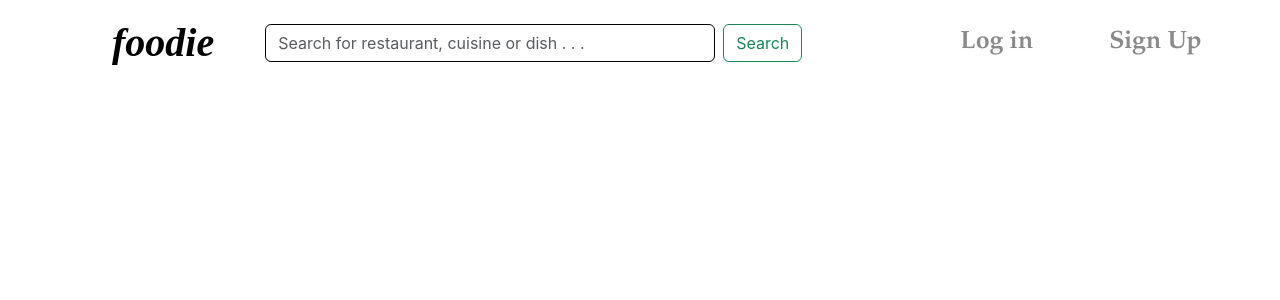
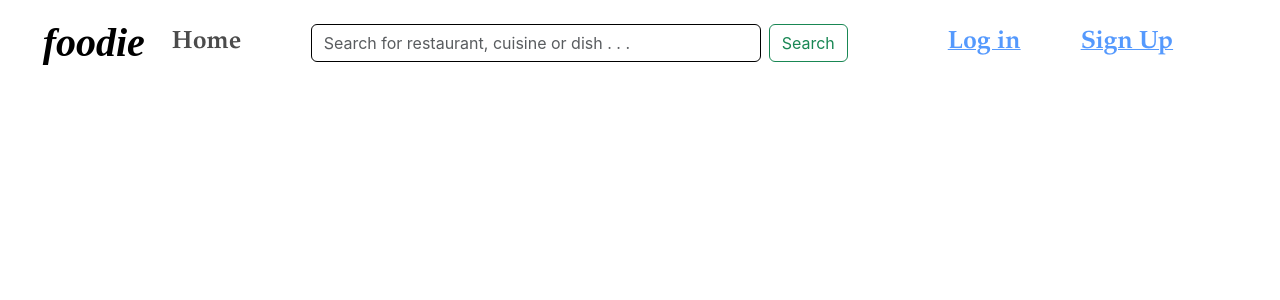
Before and after one commit to DharmilVirani/foodie, a React (Create React App) app: page / in a window 1280 px wide. Shown: the top 300 px of the page. Built offline with nearby package versions, Linux system fonts and the light colour scheme.

Commit message:
signup with link fxed

```diff
--- a/src/App.js
+++ b/src/App.js
@@ -15,15 +15,29 @@ const store = configureStore()
 function App() {
     return (
         <>
-            <Navbar
-                title=<b style={{ fontFamily: 'Amita', fontSize: 40, marginLeft: 100 }}>
-                    <i>foodie</i>
-                </b>
-                loginText=<b style={{ fontFamily: 'Garamond', fontSize: 25, marginLeft: 150, opacity: 0.7 }}>Log in</b>
-                signinText=<b style={{ fontFamily: 'Garamond', fontSize: 25, marginLeft: 60, opacity: 0.7 }}>Sign Up</b>
-            />
             <Provider store={store}>
                 <BrowserRouter>
+                    <Navbar
+                        title=<b style={{ fontFamily: 'Amita', fontSize: 40, marginLeft: '30%' }}>
+                            <i>foodie</i>
+                        </b>
+                        loginText=<b style={{ fontFamily: 'Garamond', fontSize: 25, marginLeft: 100, opacity: 0.7 }}>
+                            Log in
+                        </b>
+                        signinText=<b style={{ fontFamily: 'Garamond', fontSize: 25, marginLeft: 60, opacity: 0.7 }}>
+                            Sign Up
+                        </b>
+                        homeText=<b
+                            style={{
+                                fontFamily: 'Garamond',
+                                fontSize: 25,
+                                marginLeft: '60%',
+                                opacity: 0.7,
+                            }}
+                        >
+                            Home
+                        </b>
+                    />
                     <Switch>
                         <Route exact path='/signup' component={Signup} />
                         <Route exact path='/' component={Home} />
--- a/src/Components/Navbar.js
+++ b/src/Components/Navbar.js
@@ -1,15 +1,16 @@
 import React from 'react'
 import PropTypes from 'prop-types'
-import { Link } from 'react-router-dom'
-import { BrowserRouter } from 'react-router-dom/cjs/react-router-dom.min'
+import { Link } from 'react-router-dom/cjs/react-router-dom.min'
+// import { BrowserRouter } from 'react-router-dom/cjs/react-router-dom.min'
 export default function Navbar(props) {
     return (
-        <BrowserRouter>
+        <>
             <div>
                 <nav class='navbar navbar-expand-lg'>
                     <div className='container-fluid'>
+                        <span className='navbar-brand'>{props.title}</span>
                         <Link className='navbar-brand' to='/'>
-                            {props.title}
+                            {props.homeText}
                         </Link>
                         <button
                             className='navbar-toggler'
@@ -29,7 +30,7 @@ export default function Navbar(props) {
                                     type='search'
                                     placeholder='Search for restaurant, cuisine or dish . . .'
                                     aria-label='Search'
-                                    style={{ border: '1 px', borderColor: 'black', width: 450, marginLeft: 35 }}
+                                    style={{ border: '1 px', borderColor: 'black', width: 450, marginLeft: 95 }}
                                 />
                                 <button className='btn btn-outline-success' type='submit'>
                                     Search
@@ -37,21 +38,21 @@ export default function Navbar(props) {
                             </form>
                             <ul className='navbar-nav me-auto mb-2 mb-lg-0'>
                                 <li className='nav-item'>
-                                    <Link className='nav-link ' aria-current='page' to='/login'>
+                                    <Link className='nav-a ' aria-current='page' to='/login'>
                                         {props.loginText}
                                     </Link>
                                 </li>
                                 <li className='nav-item'>
-                                    <a className='nav-link' href='/signup'>
+                                    <Link className='nav-a' to='/signup'>
                                         {props.signinText}
-                                    </a>
+                                    </Link>
                                 </li>
                             </ul>
                         </div>
                     </div>
                 </nav>
             </div>
-        </BrowserRouter>
+        </>
     )
 }
 
@@ -60,4 +61,4 @@ Navbar.propTypes = {
     signinText: PropTypes.string.isRequired,
     loginText: PropTypes.string.isRequired,
 }
-Navbar.defaultProps = { title: 'Set Title Here', signinText: 'signin', loginText: 'login' }
+Navbar.defaultProps = { title: 'Set Title Here', signinText: 'signin', loginText: 'login', homeText: 'Home' }
```
